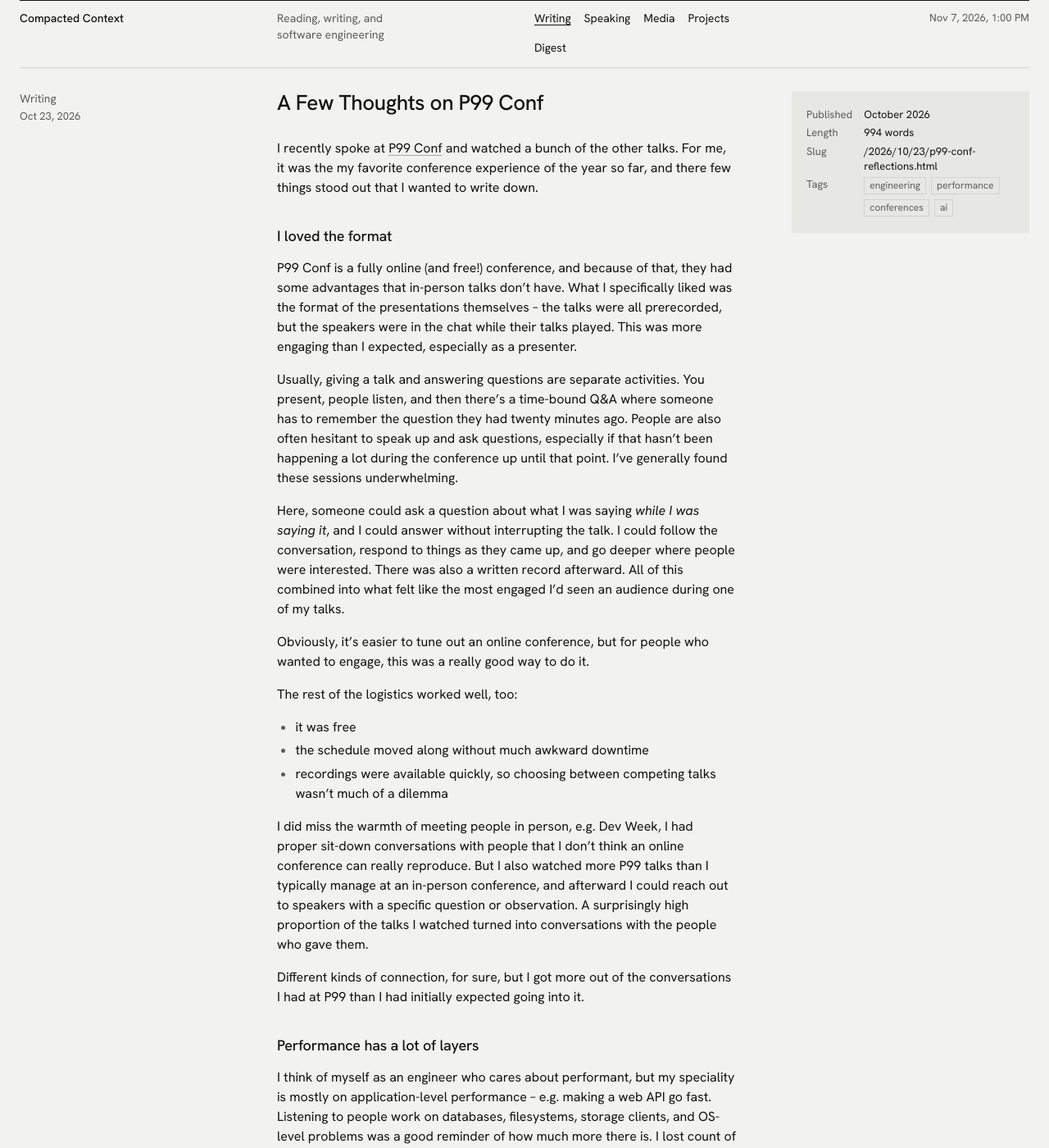
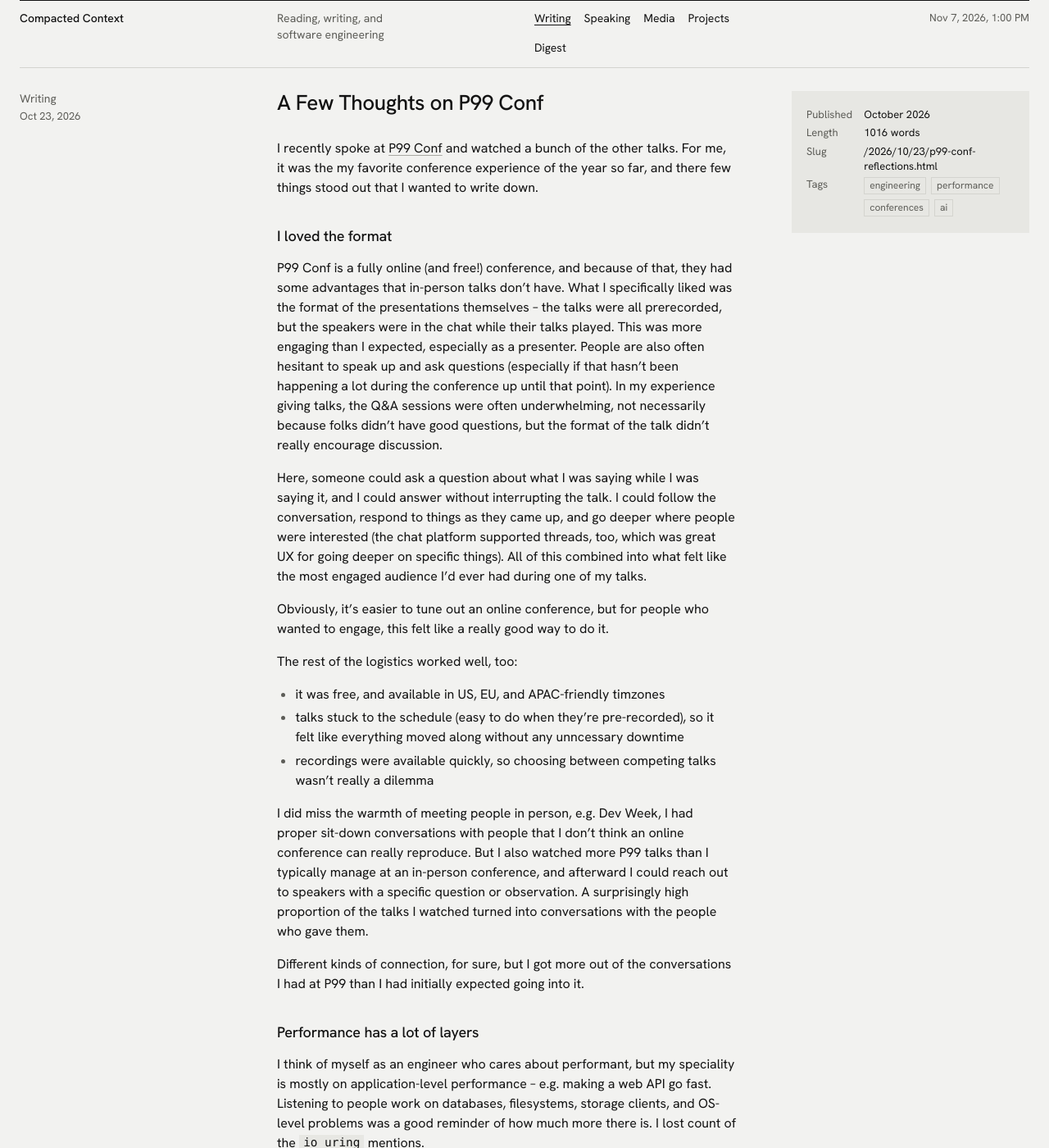
Before and after one commit to dmarticus/dmarticus.github.io, a Jekyll site: the page built from _posts/2026-10-23-p99-conf-reflections.md, in a window 1280 px wide and 1400 px high. Shown: the whole window at 82% size. Built offline with Jekyll 4.4.1, drawn with Linux system fonts in a browser that asks for light colours.

Commit message:
last gasp

```diff
--- a/_posts/2026-10-23-p99-conf-reflections.md
+++ b/_posts/2026-10-23-p99-conf-reflections.md
@@ -9,19 +9,17 @@ I recently spoke at [P99 Conf](https://p99conf.io/) and watched a bunch of the o
 
 ## I loved the format
 
-P99 Conf is a fully online (and free!) conference, and because of that, they had some advantages that in-person talks don't have. What I specifically liked was the format of the presentations themselves – the talks were all prerecorded, but the speakers were in the chat while their talks played. This was more engaging than I expected, especially as a presenter.
+P99 Conf is a fully online (and free!) conference, and because of that, they had some advantages that in-person talks don't have. What I specifically liked was the format of the presentations themselves – the talks were all prerecorded, but the speakers were in the chat while their talks played. This was more engaging than I expected, especially as a presenter. People are also often hesitant to speak up and ask questions (especially if that hasn't been happening a lot during the conference up until that point). In my experience giving talks, the Q&A sessions were often underwhelming, not necessarily because folks didn't have good questions, but the format of the talk didn't really encourage discussion.
 
-Usually, giving a talk and answering questions are separate activities. You present, people listen, and then there's a time-bound Q&A where someone has to remember the question they had twenty minutes ago. People are also often hesitant to speak up and ask questions, especially if that hasn't been happening a lot during the conference up until that point. I've generally found these sessions underwhelming.
+Here, someone could ask a question about what I was saying while I was saying it, and I could answer without interrupting the talk. I could follow the conversation, respond to things as they came up, and go deeper where people were interested (the chat platform supported threads, too, which was great UX for going deeper on specific things). All of this combined into what felt like the most engaged audience I'd ever had during one of my talks.
 
-Here, someone could ask a question about what I was saying *while I was saying it*, and I could answer without interrupting the talk. I could follow the conversation, respond to things as they came up, and go deeper where people were interested. There was also a written record afterward. All of this combined into what felt like the most engaged I'd seen an audience during one of my talks.
-
-Obviously, it's easier to tune out an online conference, but for people who wanted to engage, this was a really good way to do it.
+Obviously, it's easier to tune out an online conference, but for people who wanted to engage, this felt like a really good way to do it.
 
 The rest of the logistics worked well, too:
 
-- it was free
-- the schedule moved along without much awkward downtime
-- recordings were available quickly, so choosing between competing talks wasn't much of a dilemma
+- it was free, and available in US, EU, and APAC-friendly timzones
+- talks stuck to the schedule (easy to do when they're pre-recorded), so it felt like everything moved along without any unncessary downtime
+- recordings were available quickly, so choosing between competing talks wasn't really a dilemma
 
 I did miss the warmth of meeting people in person, e.g. Dev Week, I had proper sit-down conversations with people that I don't think an online conference can really reproduce. But I also watched more P99 talks than I typically manage at an in-person conference, and afterward I could reach out to speakers with a specific question or observation. A surprisingly high proportion of the talks I watched turned into conversations with the people who gave them.
 
```
